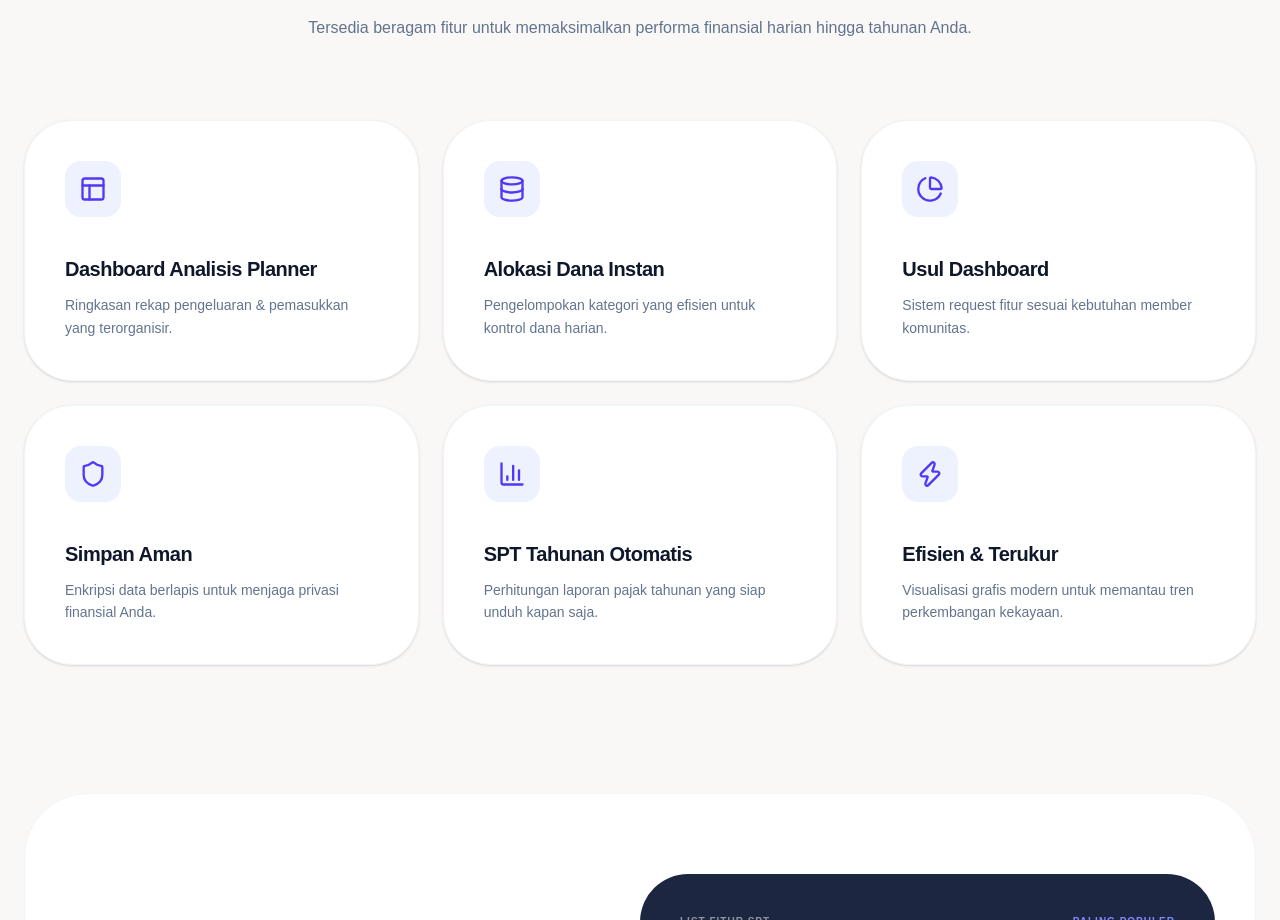
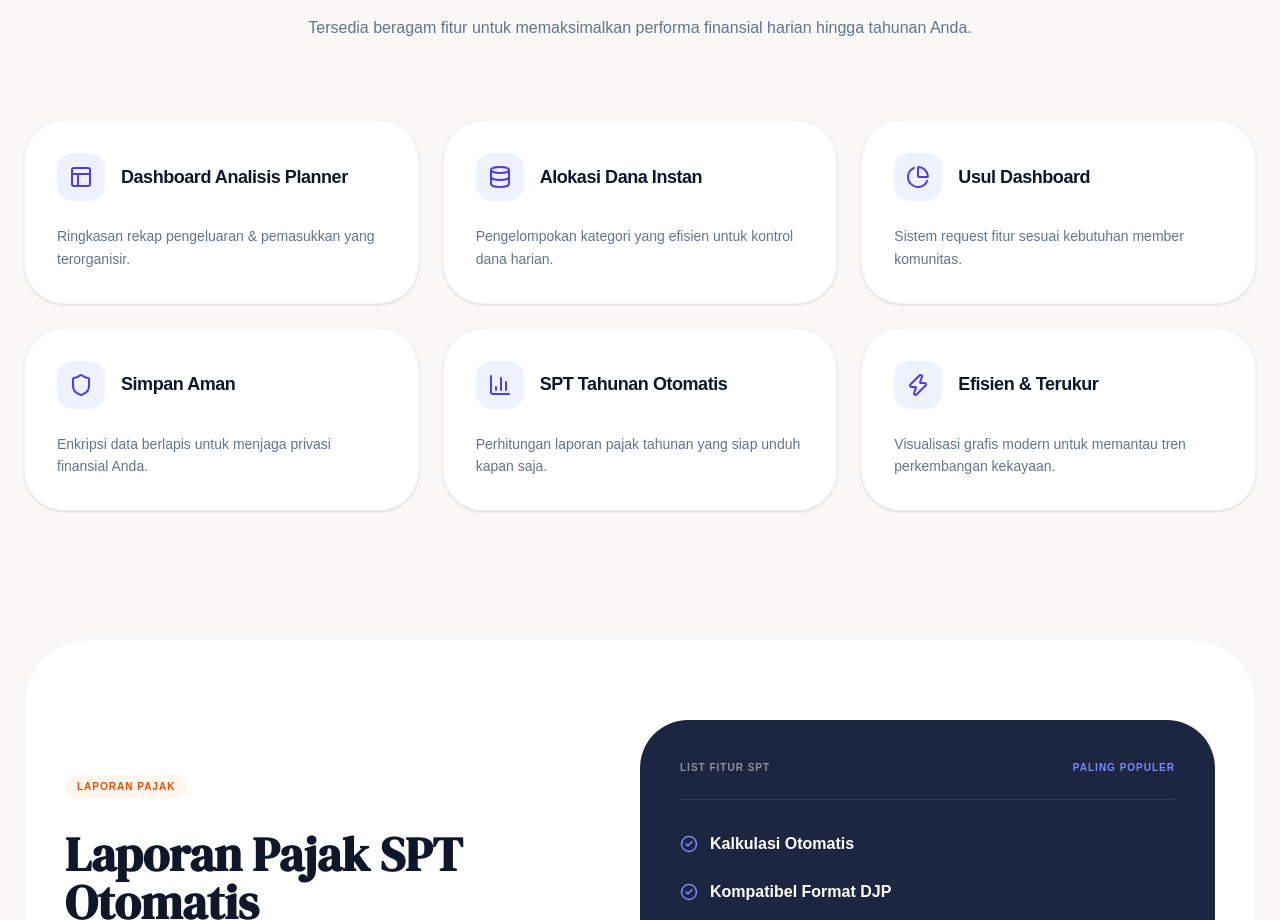
Before and after one commit to tajijaddagiras/rekapanpemasukkan-pengeluaran, a Next.js app: page / in a window 1280 px wide. Shown: the part 1640-2560 px from the top of the page. Built offline with nearby package versions, Linux system fonts and the light colour scheme.

Commit message:
Redesign feature cards to a more compact layout

```diff
--- a/src/components/LandingFeatures.tsx
+++ b/src/components/LandingFeatures.tsx
@@ -99,16 +99,16 @@ export const LandingFeatures = () => (
         ].map((feat, i) => (
           <motion.div
             key={i}
-            className="p-10 rounded-[48px] bg-white border border-slate-100 flex flex-col gap-10 hover:border-indigo-600/30 transition-all group cursor-default shadow-sm hover:shadow-xl hover:shadow-indigo-500/5 hover:-translate-y-1 duration-500"
+            className="p-8 rounded-[40px] bg-white border border-slate-100 flex flex-col gap-6 hover:border-indigo-600/30 transition-all group cursor-default shadow-sm hover:shadow-xl hover:shadow-indigo-500/5 hover:-translate-y-1 duration-500"
             variants={fadeInUp}
           >
-            <div className="w-14 h-14 rounded-2xl bg-indigo-50 flex items-center justify-center text-indigo-600 transition-all duration-500 group-hover:bg-indigo-600 group-hover:text-white">
-              <feat.icon size={28} />
+            <div className="flex items-center gap-4">
+              <div className="w-12 h-12 rounded-2xl bg-indigo-50 flex items-center justify-center text-indigo-600 transition-all duration-500 group-hover:bg-indigo-600 group-hover:text-white shrink-0">
+                <feat.icon size={24} />
+              </div>
+              <h3 className="text-lg font-black text-slate-900 leading-tight tracking-tight">{feat.title}</h3>
             </div>
-            <div className="space-y-3">
-              <h3 className="text-xl font-black text-slate-900 leading-tight tracking-tight">{feat.title}</h3>
-              <p className="text-sm text-slate-500 font-medium leading-relaxed">{feat.desc}</p>
-            </div>
+            <p className="text-sm text-slate-500 font-medium leading-relaxed">{feat.desc}</p>
           </motion.div>
         ))}
       </motion.div>
```
